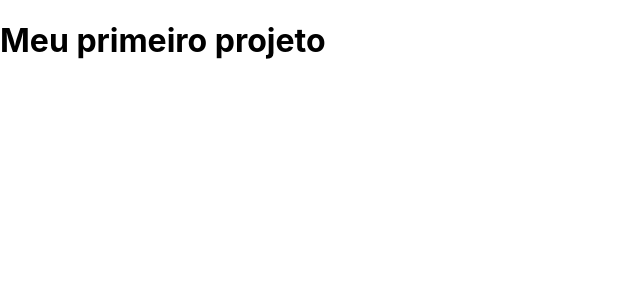
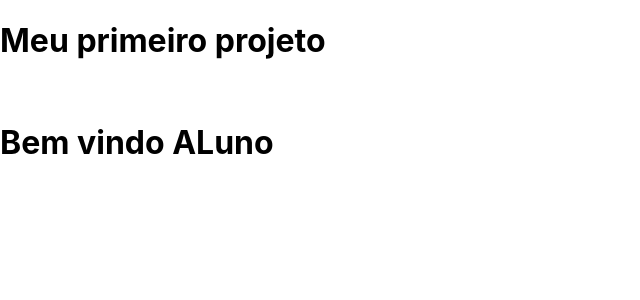
Before and after one commit to RenanRodriguesRecife/GerenciadorLinks_React-NATIVE, a React (Create React App) app in the folder devlink/: page / in a window 1280 px wide. Shown: the top 300 px of the page, without its empty margins (0-640 px from the left). Built offline with nearby package versions, Linux system fonts and the light colour scheme.

Commit message:
primerio component

```diff
--- a/devlink/src/App.js
+++ b/devlink/src/App.js
@@ -2,6 +2,17 @@ export default function App(){
   return(
     <div>
       <h1>Meu primeiro projeto</h1>
+      <br/>
+      <Aluno/>
     </div>
   )
 }
+
+
+function Aluno(){
+  return(
+    <div>
+      <h1>Bem vindo ALuno</h1>
+    </div>
+  )
+}
```
Also changed, not shown: 1 other file (tests, documents, lock files or other folders).
